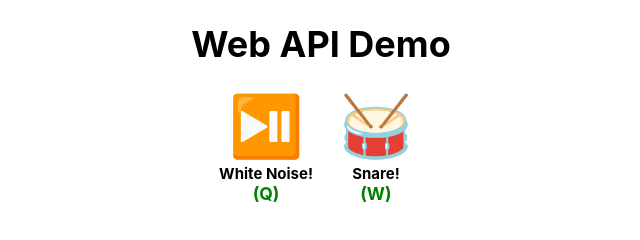
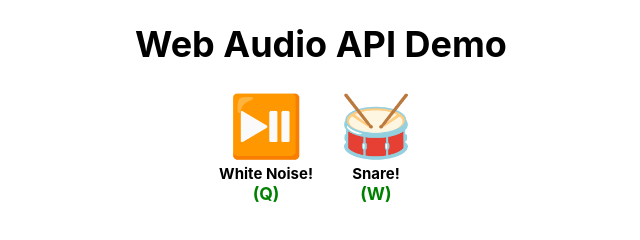
Before and after one commit to manavm1990/web-audio-api-soundboard, a website with bundled scripts: page index.html in a window 1280 px wide. Shown: the whole page, without its empty margins (319-959 px from the left). Built offline with nearby package versions, Linux system fonts and the light colour scheme.

Commit message:
Fix title/h1

```diff
--- a/index.html
+++ b/index.html
@@ -11,10 +11,10 @@
 
     <link rel="stylesheet" href="style.css" />
 
-    <title>Web API Demo</title>
+    <title>Web Audio API Demo</title>
   </head>
   <body class="flex flex-column align-center">
-    <h1>Web API Demo</h1>
+    <h1>Web Audio API Demo</h1>
 
     <main class="grid">
       <div class="flex flex-column align-center" id="white-noise">
```
